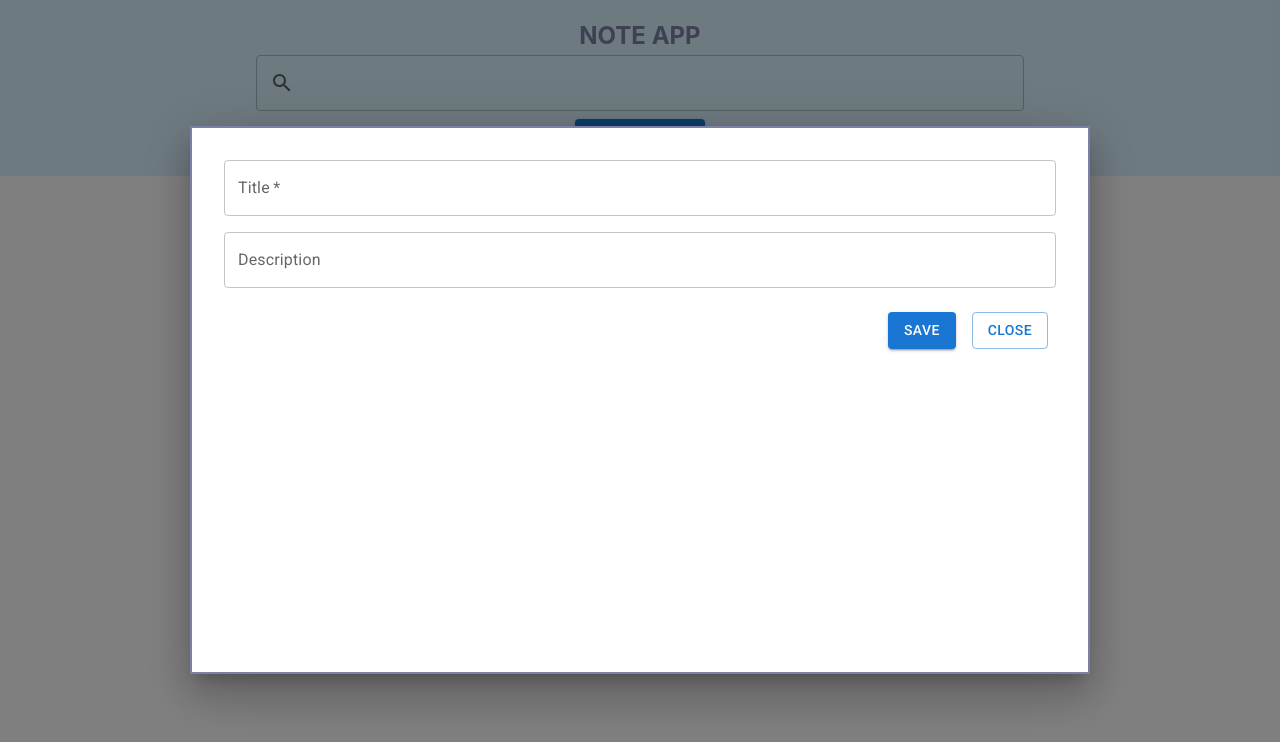
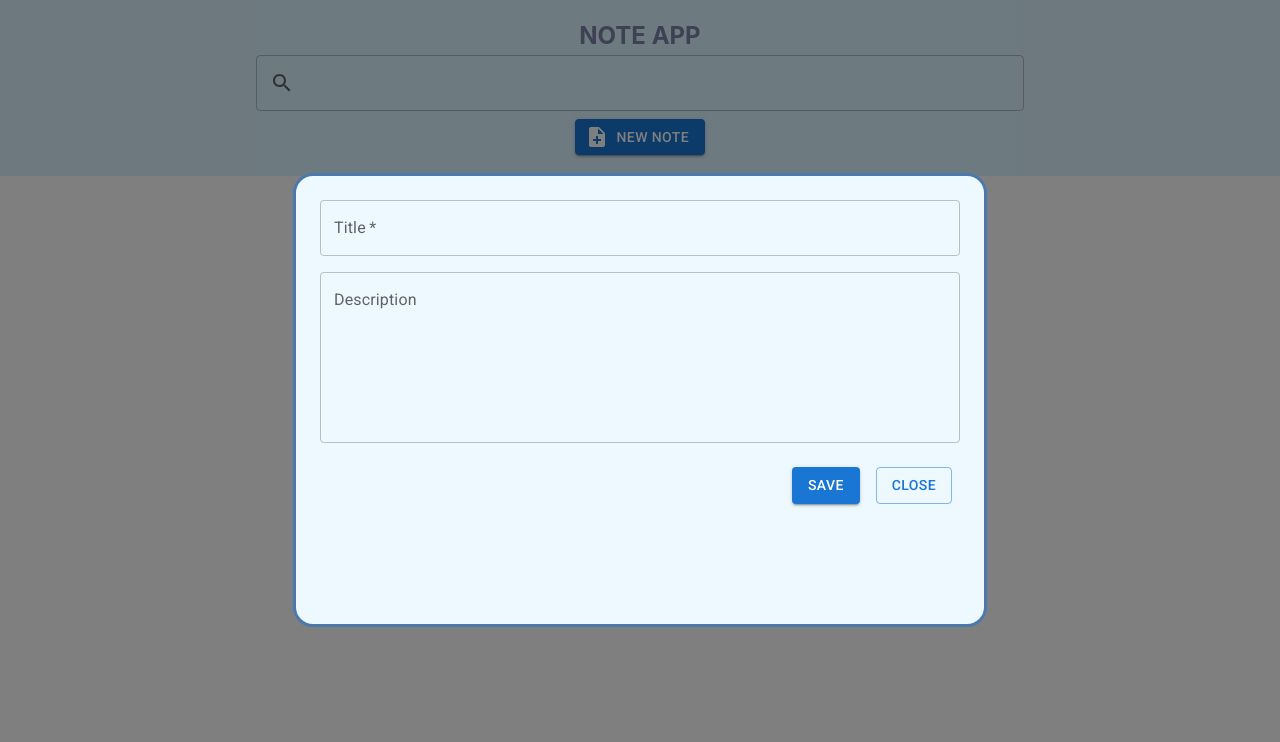
Before and after one commit to kvrp97/learning-material-note-collector-app-web-ui, a React (Create React App) app: page /note in a window 1280 px wide. Both pictures are taken after a click on the button "NEW NOTE". Shown: the top 742 px of the page. Built offline with nearby package versions, Linux system fonts and the light colour scheme; no server answers.

Commit message:
added styles for add note & update notes

```diff
--- a/src/components/addNote/AddNote.css
+++ b/src/components/addNote/AddNote.css
@@ -1,9 +1,29 @@
+.add-note-box {
+    position: absolute;
+    top: 50%;
+    left: 50%;
+    transform: translate(-50%, -50%);
+    background-color: #edf8ff;
+    border: 3px solid #4b79ab;
+    border-radius: 20px;
+    padding: 1.5rem;
+    width: 50%;
+    min-height: 50%;
+}
+
+@media only screen and (max-width: 600px) {
+    .add-note-box{
+        width: 80vw;
+        min-height: 70%;
+    }
+}
+
 .btns {
     display: flex;
     justify-content: flex-end;
 }
 
-.new-margins{
+.new-margins {
     margin-bottom: 1rem;
 }
 
--- a/src/components/addNote/AddNote.js
+++ b/src/components/addNote/AddNote.js
@@ -1,24 +1,10 @@
 import React, { useState } from 'react'
-import Box from '@mui/material/Box';
 import Button from '@mui/material/Button';
 import Modal from '@mui/material/Modal';
 import TextField from '@mui/material/TextField';
 import '../addNote/AddNote.css'
 import axios from 'axios';
 import Swal from 'sweetalert2'
-
-const style = {
-  position: 'absolute',
-  top: '50%',
-  left: '50%',
-  transform: 'translate(-50%, -50%)',
-  width: '65vw',
-  height: '60vh',
-  bgcolor: 'background.paper',
-  border: '2px solid #7d80a6',
-  boxShadow: 24,
-  p: 4,
-};
 
 export default function AddNote(props) {
 
@@ -80,7 +66,7 @@ export default function AddNote(props) {
         aria-labelledby="modal-modal-title"
         aria-describedby="modal-modal-description"
       >
-        <Box sx={style}>
+        <div className='add-note-box'>
           <div className='new-margins'>
             <TextField
               required
@@ -96,9 +82,10 @@ export default function AddNote(props) {
               value={description}
               onChange={(e) => { setDescription(e.target.value) }}
               sx={{ width: "100%" }}
-              id="outlined-textarea"
+              id="outlined-multiline-static"
               label="Description"
               placeholder="Description"
+              rows={6}
               multiline
             />
           </div>
@@ -106,7 +93,7 @@ export default function AddNote(props) {
             <Button onClick={saveNewNote} sx={{ m: 1, display: 'block' }} variant="contained">Save</Button>
             <Button onClick={onClose} sx={{ m: 1, display: 'block' }} variant="outlined">Close </Button>
           </div>
-        </Box>
+        </div>
       </Modal>
     </div>
   )
--- a/src/components/updateNote/UpdateNote.css
+++ b/src/components/updateNote/UpdateNote.css
@@ -1,3 +1,23 @@
+.update-note-box {
+    position: absolute;
+    top: 50%;
+    left: 50%;
+    transform: translate(-50%, -50%);
+    background-color: #e3e3e3;
+    border: 3px solid #353535;
+    border-radius: 20px;
+    padding: 1.5rem;
+    width: 50%;
+    min-height: 50%;
+}
+
+@media only screen and (max-width: 600px) {
+    .add-note-box{
+        width: 80vw;
+        min-height: 70%;
+    }
+}
+
 .btns {
     display: flex;
     justify-content: flex-end;
--- a/src/components/updateNote/UpdateNote.js
+++ b/src/components/updateNote/UpdateNote.js
@@ -1,24 +1,10 @@
 import React, { useState, useEffect } from 'react'
-import Box from '@mui/material/Box';
 import Button from '@mui/material/Button';
 import Modal from '@mui/material/Modal';
 import TextField from '@mui/material/TextField';
 import '../updateNote/UpdateNote.css'
 import axios from 'axios';
 import Swal from 'sweetalert2'
-
-const style = {
-    position: 'absolute',
-    top: '50%',
-    left: '50%',
-    transform: 'translate(-50%, -50%)',
-    width: '65vw',
-    height: '60vh',
-    bgcolor: 'background.paper',
-    border: '2px solid #7d80a6',
-    boxShadow: 24,
-    p: 4,
-};
 
 export default function UpdateNote(props) {
 
@@ -96,7 +82,7 @@ export default function UpdateNote(props) {
                 aria-labelledby="modal-modal-title"
                 aria-describedby="modal-modal-description"
             >
-                <Box sx={style}>
+                <div className='update-note-box'>
                     <div className='new-margins'>
                         <TextField
                             required
@@ -112,9 +98,10 @@ export default function UpdateNote(props) {
                             value={description}
                             onChange={(e) => { setDescription(e.target.value) }}
                             sx={{ width: "100%" }}
-                            id="outlined-textarea"
+                            id="outlined-multiline-static"
                             label="Description"
                             placeholder="Description"
+                            rows={6}
                             multiline
                         />
                     </div>
@@ -122,7 +109,7 @@ export default function UpdateNote(props) {
                         <Button onClick={handleUpdate} sx={{ m: 1, display: 'block' }} variant="contained">Update</Button>
                         <Button onClick={onClose} sx={{ m: 1, display: 'block' }} variant="outlined">Close </Button>
                     </div>
-                </Box>
+                </div>
             </Modal>
         </div>
     )
```
